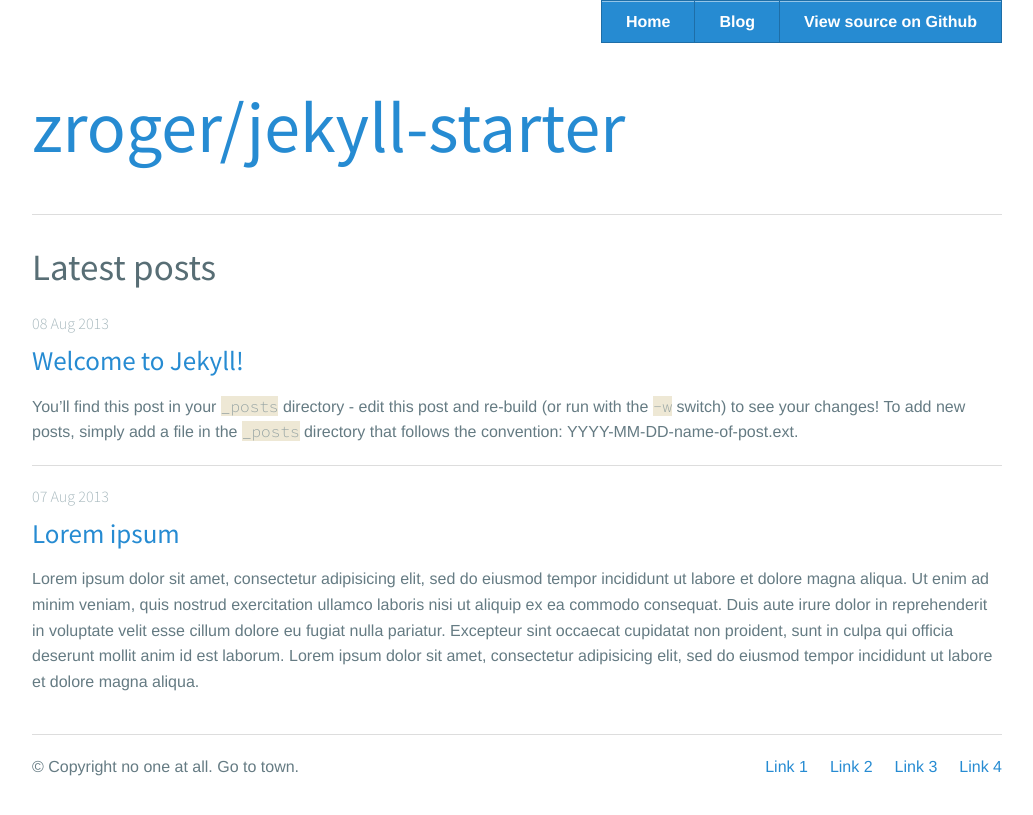
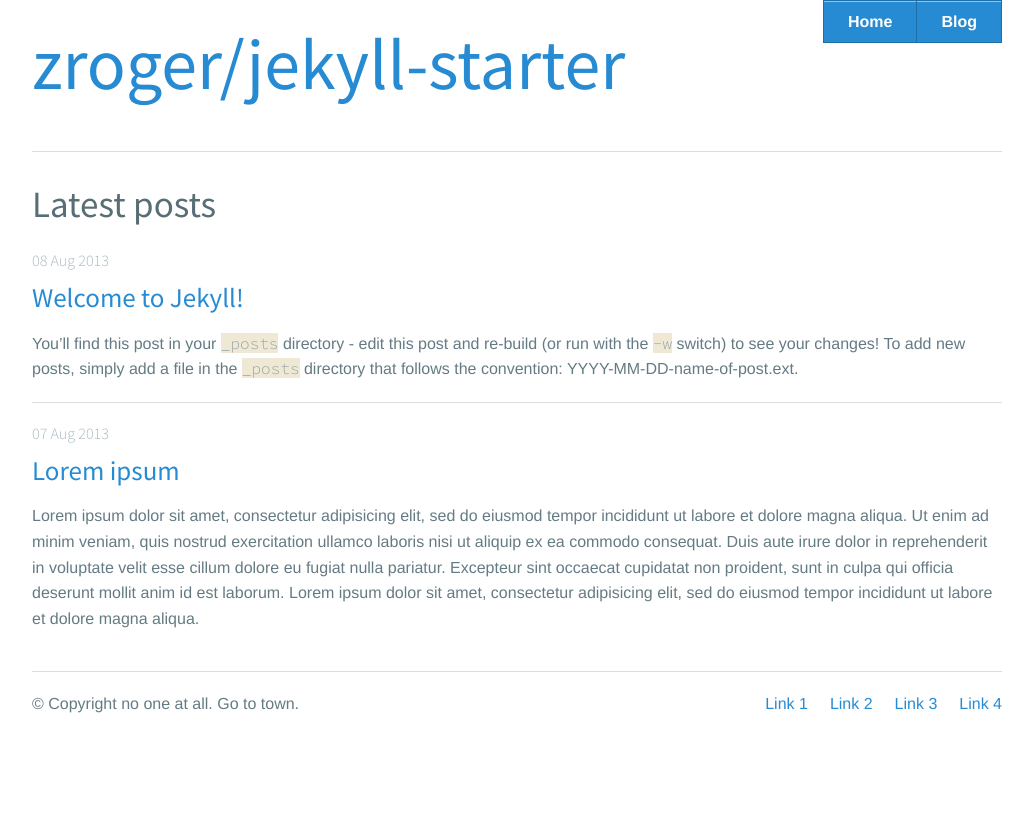
Before and after one commit to zroger/zroger.github.io, a Jekyll site: the page built from blog.html, in a window 1280 px wide. Shown: the top 815 px of the page, without its empty margins (123-1156 px from the left). Built offline with Jekyll 4.4.1, drawn with Linux system fonts in a browser that asks for light colours; Markdown is read by kramdown in place of the engine named in the settings.

Commit message:
remove link to github from master branch

```diff
--- a/_layouts/default.html
+++ b/_layouts/default.html
@@ -4,10 +4,9 @@
   <header class="row">
     <div class="large-12 columns">
       <div class="nav-bar right">
-       <ul class="button-group">
-         <li><a href="{{ site.baseurl }}/" class="button">Home</a></li>
-         <li><a href="{{ site.baseurl }}/blog.html" class="button">Blog</a></li>
-         <li><a href="http://github.com/zroger/jekyll-starter" class="button">View source on Github</a></li>
+        <ul class="button-group">
+          <li><a href="{{ site.baseurl }}/" class="button">Home</a></li>
+          <li><a href="{{ site.baseurl }}/blog.html" class="button">Blog</a></li>
         </ul>
       </div>
 
```
